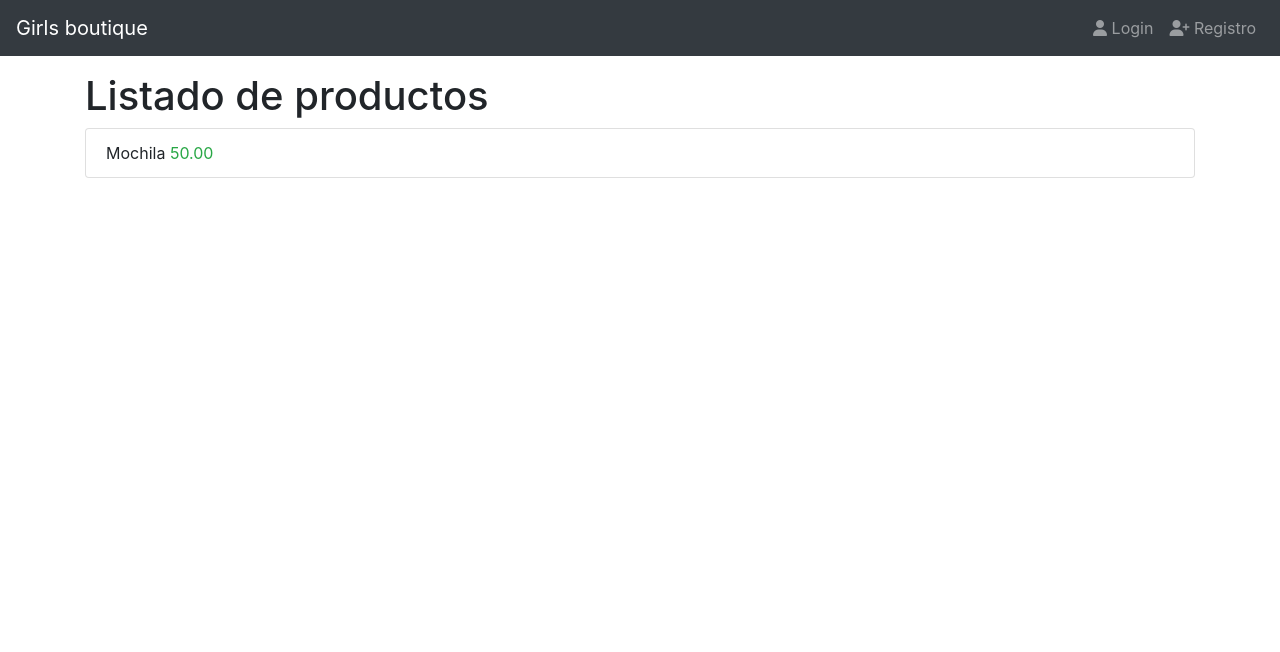
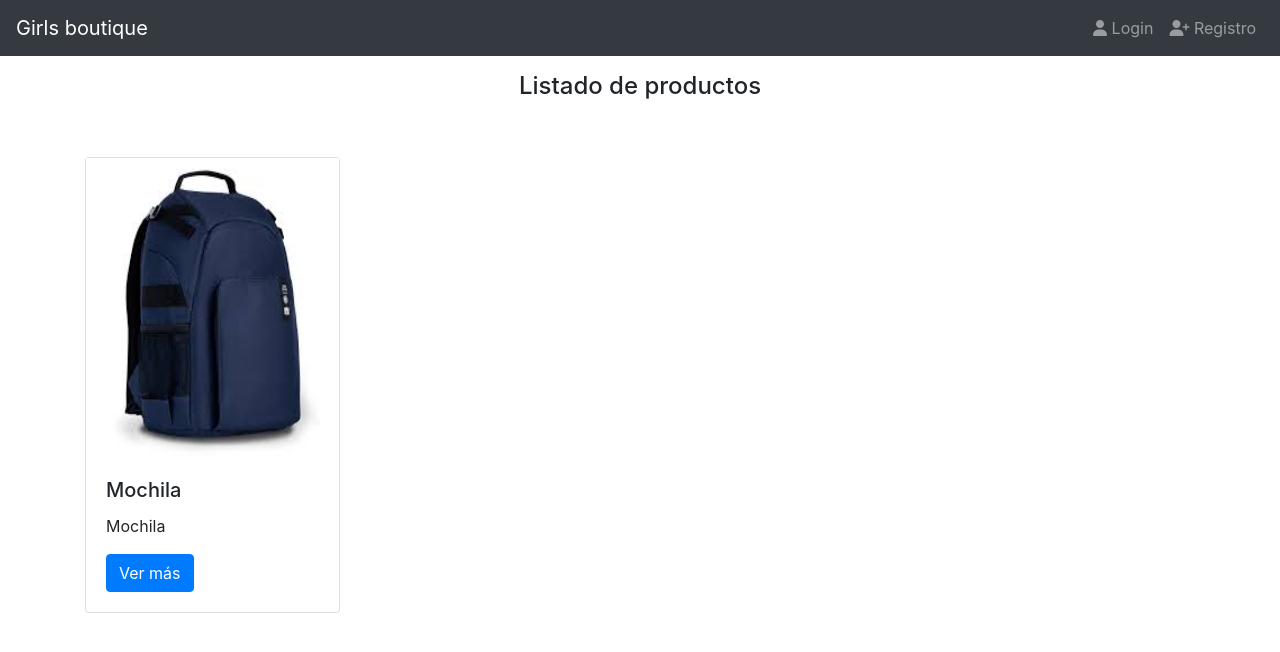
Before and after one commit to JairEscamilla/online-store, a Django app: page / in a window 1280 px wide. Shown: the top 652 px of the page. Run offline with Django 3.2, Linux system fonts and the light colour scheme; data comes from the database, SQL or seed files in the repository; some libraries are stand-ins or nearby versions.

Commit message:
Snippets

```diff
--- /dev/null
+++ b/products/templates/products/snippets/product.html
@@ -0,0 +1,10 @@
+<div class="card h-100">
+    {% if product.image %}
+         <img src="{{ product.image.url }}" alt="Imagen del producto" height="300">
+    {% endif %}
+    <div class="card-body">
+        <h5 class="card-title">{{ product.title }}</h5>
+            <p class="card-text">{{ product.description }}</p>
+            <a href="#" class="btn btn-primary">Ver más</a>
+    </div>
+</div>
--- a/templates/index.html
+++ b/templates/index.html
@@ -4,18 +4,14 @@
 
 {% block content %}
         <div class="col">
-            <h1>{{ message }}</h1>
-            <ul class="list-group">
+            <h4 class="text-center">{{ message }}</h4>
+            <div class="row">
                 {% for product in product_list %}
-                <li class="list-group-item">
-                    {% comment %}
-                    Esto es un comentario de django
-                    {% endcomment %}
-                    {# Este es otro comentario #}
-                    {{ product.title }}
-                    <span class="text-success">{{ product.price }}</span>
-                </li>
+                  <div class="col-3 mt-5">
+                      <!--PRODUCT-->
+                      {% include "products/snippets/product.html" %}
+                  </div>
                 {% endfor %}
-            </ul>
+            </div>
         </div>
 {% endblock content %}
```
